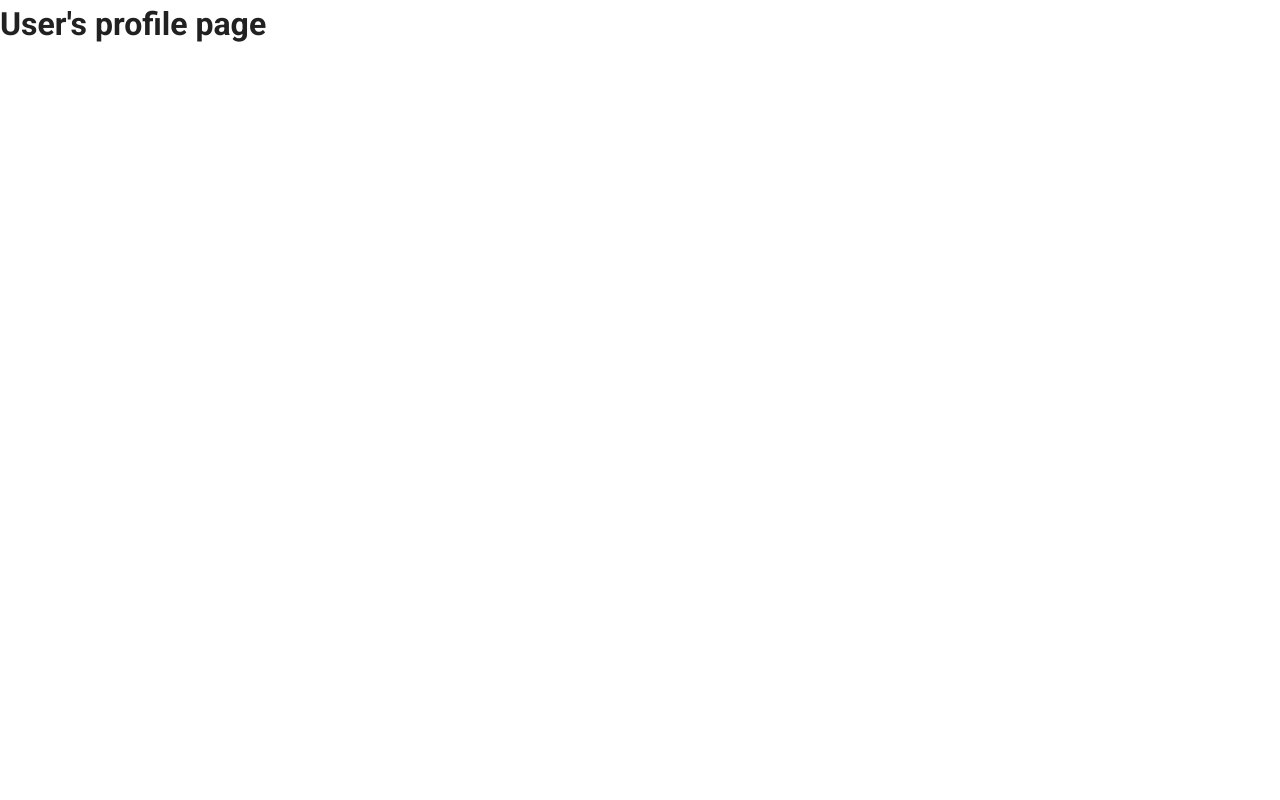
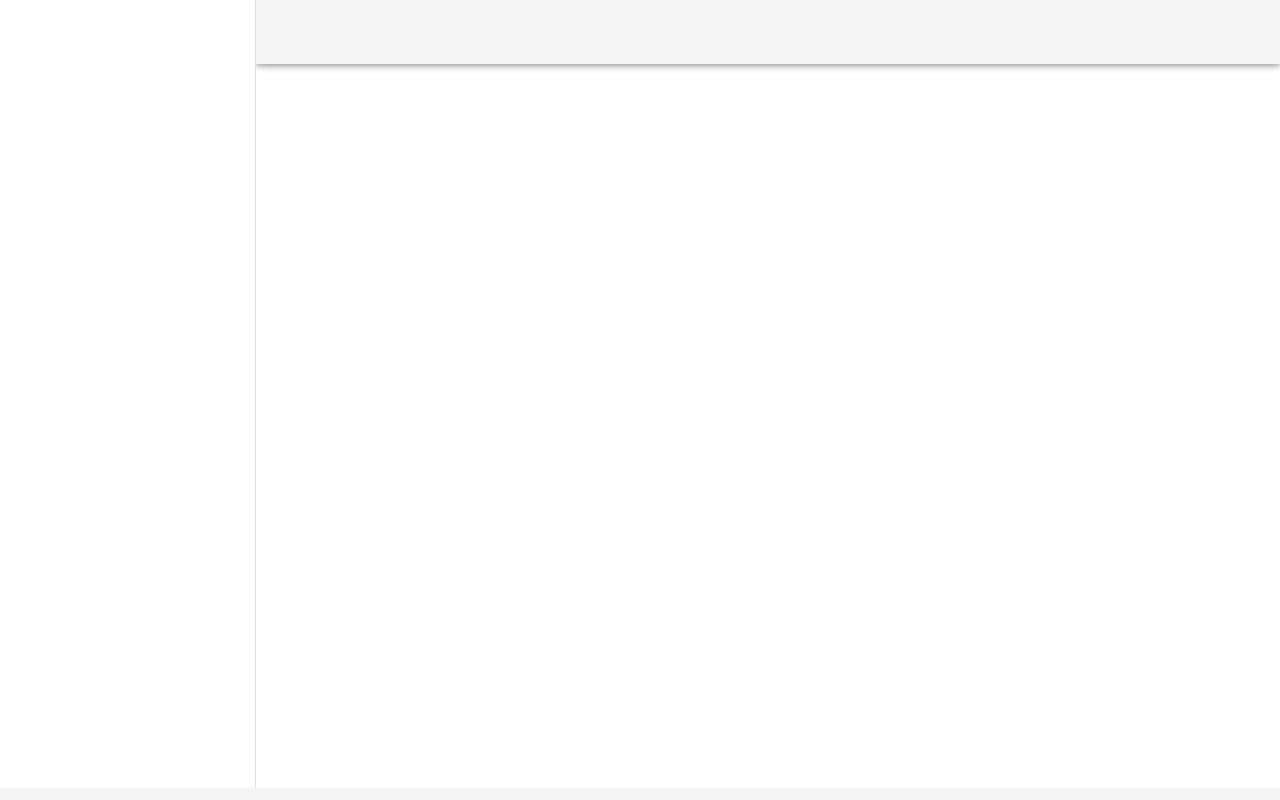
Before and after one commit to Ercan93/Kithub, a Vue app: page /profile in a window 1280 px wide. Built offline with nearby package versions, Linux system fonts and the light colour scheme; sample sign-in values are in the browser's storage.

Commit message:
Profile.vue skeleton prepared.

```diff
--- a/src/views/Profile.vue
+++ b/src/views/Profile.vue
@@ -1,7 +1,15 @@
 <template>
-  <div>
-    <h1>User's profile page</h1>
-  </div>
+  <v-app>
+    <v-app-bar app></v-app-bar>
+
+    <v-navigation-drawer app></v-navigation-drawer>
+
+    <v-main>
+      <v-container fluid></v-container>
+    </v-main>
+
+    <v-footer app></v-footer>
+  </v-app>
 </template>
 <script>
 export default {
```
